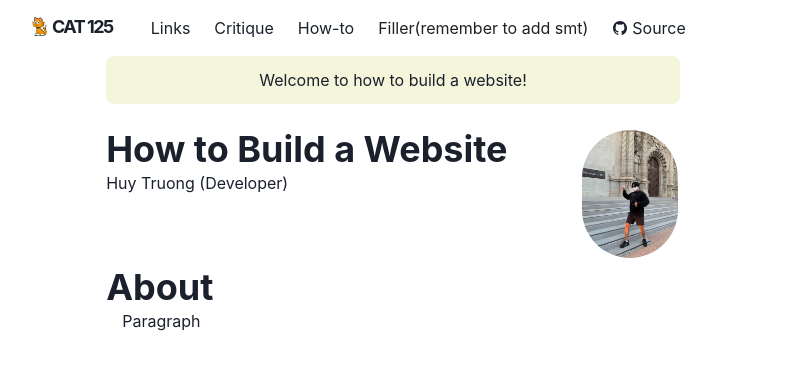
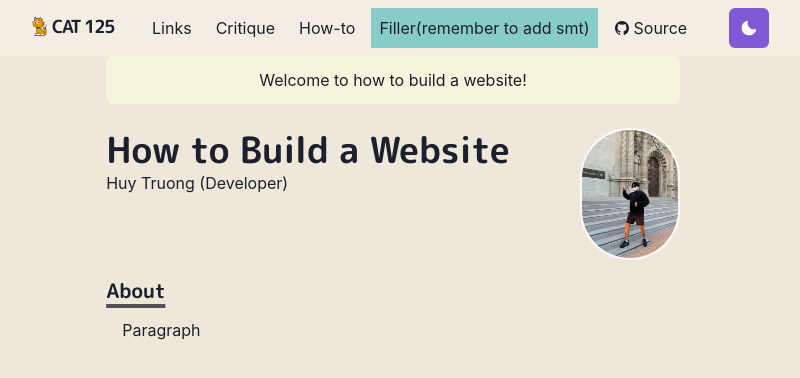
Before and after one commit to huyiscool/websitetest, a Next.js app: page / in a window 1280 px wide. Shown: the top 378 px of the page, without its empty margins (247-1047 px from the left). Built offline with nearby package versions, Linux system fonts and the light colour scheme.

Commit message:
added dark mode for some reason

```diff
--- a/components/logo.js
+++ b/components/logo.js
@@ -20,7 +20,7 @@ const LogoBox = styled.span`
 `
 
 const Logo = () => {
-  const footPrintImg = `/images/cat${useColorModeValue('', '-dark')}.png`
+  const footPrintImg = `/images/cat.png`
 
   return (
     <Link href="/">
--- a/components/navbar.js
+++ b/components/navbar.js
@@ -16,6 +16,7 @@ import {
 } from '@chakra-ui/react'
 import { HamburgerIcon } from '@chakra-ui/icons'
 import { IoLogoGithub } from 'react-icons/io5'
+import ThemeToggleButton from './theme-toggle-button'
 
 const LinkItem = ({ href, path, _target, children, ...props }) => {
   const active = path === href
@@ -95,6 +96,10 @@ const Navbar = props => {
             Source
           </LinkItem>
 	</Stack>
+
+	 <Box flex={1} align="right">
+          <ThemeToggleButton />
+	</Box>
 	 </Container>
 	</Box>
 )
--- /dev/null
+++ b/lib/theme.js
@@ -0,0 +1,48 @@
+import { extendTheme } from '@chakra-ui/react'
+import { mode } from '@chakra-ui/theme-tools'
+
+const styles = {
+  global: props => ({
+    body: {
+      bg: mode('#f0e7db', '#202023')(props)
+    }
+  })
+}
+
+const components = {
+  Heading: {
+    variants: {
+      'section-title': {
+        textDecoration: 'underline',
+        fontSize: 20,
+        textUnderlineOffset: 6,
+        textDecorationColor: '#525252',
+        textDecorationThickness: 4,
+        marginTop: 3,
+        marginBottom: 4
+      }
+    }
+  },
+  Link: {
+    baseStyle: props => ({
+      color: mode('#3d7aed', '#ff63c3')(props),
+      textUnderlineOffset: 3
+    })
+  }
+}
+
+const fonts = {
+  heading: "'M PLUS Rounded 1c'"
+}
+
+const colors = {
+  grassTeal: '#88ccca'
+}
+
+const config = {
+  initialColorMode: 'dark',
+  useSystemColorMode: true
+}
+
+const theme = extendTheme({ config, styles, components, fonts, colors })
+export default theme
--- a/pages/_app.js
+++ b/pages/_app.js
@@ -1,13 +1,17 @@
 import { ChakraProvider } from '@chakra-ui/react'
 import Layout from '../components/layouts/main'
 import Fonts from '../components/fonts'
+import theme from '../lib/theme'
+import { AnimatePresence } from 'framer-motion'
 
 const Website = ({ Component, pageProps, router }) => {
 	return (
-		<ChakraProvider>
+		<ChakraProvider theme={theme}>
 		<Fonts />
 		 <Layout router={router}>
+			<AnimatePresence exitBeforeEnter initial={true}>
 		  <Component {...pageProps} key={router.route} />
+		</AnimatePresence>
 		 </Layout>
 		</ChakraProvider>
 	)
--- /dev/null
+++ b/pages/_document.js
@@ -0,0 +1,18 @@
+import { ColorModeScript } from '@chakra-ui/react'
+import NextDocument, { Html, Head, Main, NextScript } from 'next/document'
+import theme from '../lib/theme'
+
+export default class Document extends NextDocument {
+  render() {
+    return (
+      <Html lang="en">
+        <Head />
+        <body>
+          <ColorModeScript initialColorMode={theme.config.initialColorMode} />
+          <Main />
+          <NextScript />
+        </body>
+      </Html>
+    )
+  }
+}
--- a/pages/index.js
+++ b/pages/index.js
@@ -12,7 +12,7 @@ import Paragraph from '../components/paragraph'
 const Page = () => {
 	return (
 		<Container>
-			<Box borderRadius="lg" bg="beige" p={3} mb={6}  align="center">
+			<Box borderRadius="lg" bg={useColorModeValue('beige','brown')} p={3} mb={6}  align="center">
 			Welcome to how to build a website!
 			</Box>
 
```
